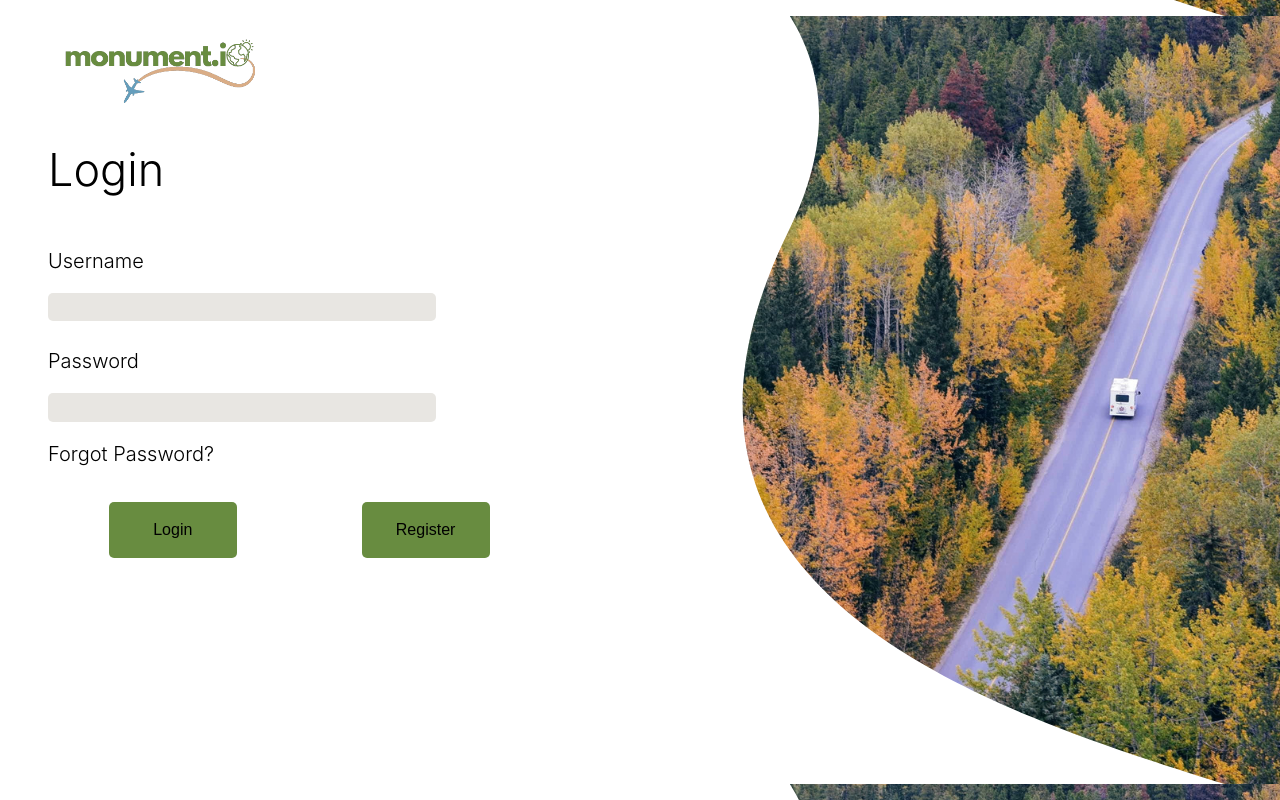
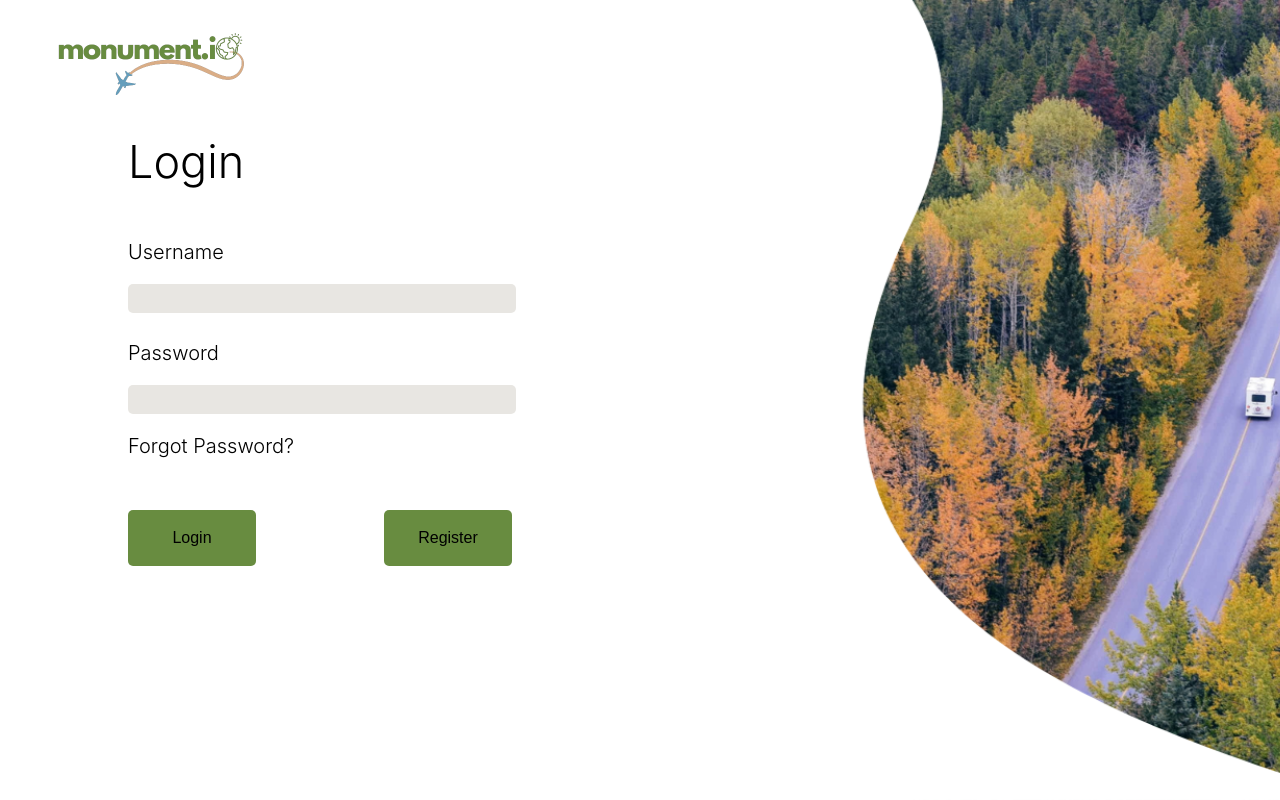
Before and after one commit to kaathryyn/2022_SIS_Team2, a React (Create React App) app in the folder client/: page /login in a window 1280 px wide. Built offline with nearby package versions, Linux system fonts and the light colour scheme.

Commit message:
Changed alignment of elements to help with scalability

```diff
--- a/client/src/Components/Login/Login.css
+++ b/client/src/Components/Login/Login.css
@@ -1,40 +1,36 @@
 .login-div{
     background-image:url("../../Assets/Background.svg");
-    background-position-x: right;
-    background-position-y: center;
+    background-size: cover;
     width: 100%;
     height: 100vh;
     display: flex;
     flex-direction: column;
-    align-items: left;
-    justify-content: left;
+    text-align: left;
 }
 
 .main-logo{
-    width: 20%;
-    margin-left: 2em;
-    margin-top: 2em;
+    width: 250px;
+    margin-left: 2%;
+    margin-top: 2%;
 }
 
 .login-card{
     display: flex;
     flex-direction: column;
+    width: 50%;
+    margin-left: 10%;
 }
 
 .login-form{
     display: flex;
     flex-direction: column;
-    margin-left: 3em;
-    margin-right: 3em;
-    margin-bottom: 1em;
-    width: 50%;
+    width: 100%;
 }
 
 .form-header{
     font-weight: 350;
     font-size: 45px;
     color: black;
-    margin-right: 9.3em;
 }
 
 .username-div{
@@ -45,7 +41,6 @@
     font-weight: 300;
     font-size: 20px;
     color: black;
-    margin-right: 22em;
 }
 
 .input-field{
@@ -54,7 +49,6 @@
     border: none;
     width: 60%;
     height: 2em;
-    margin-right: 10.3em;
 }
 
 .password-div{
@@ -65,20 +59,18 @@
     font-weight: 300;
     font-size: 20px;
     color: black;
-    margin-right: 22em;
 }
 
 .forgot-password{
     font-weight: 300;
     font-size: 20px;
     color: black;
-    margin-right: 18.5em;
 }
 
 .button-div{
     display: flex;
     flex-direction: row;
-    margin-top: 1em;
+    margin-top: 5%;
 }
 
 .login-button{
@@ -88,7 +80,6 @@
     color: black;
     width: 20%;
     height: 3.5em;
-    margin-left: 3.8em;
     font-size: 1em;
     font-weight: 200;
 }
@@ -100,7 +91,7 @@
     color: black;
     width: 20%;
     height: 3.5em;
-    margin-left: 7.8em;
+    margin-left: 20%;
     font-size: 1em;
     font-weight: 200;
 }
```
